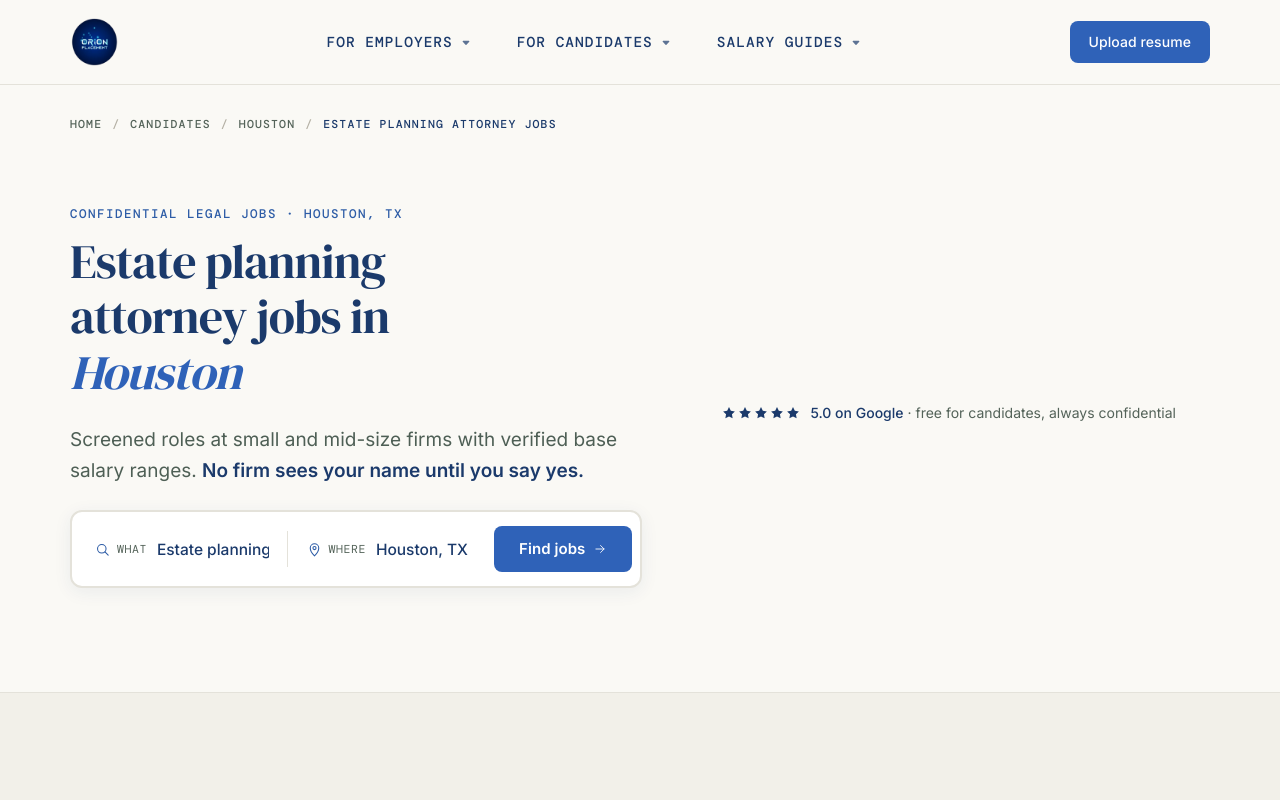
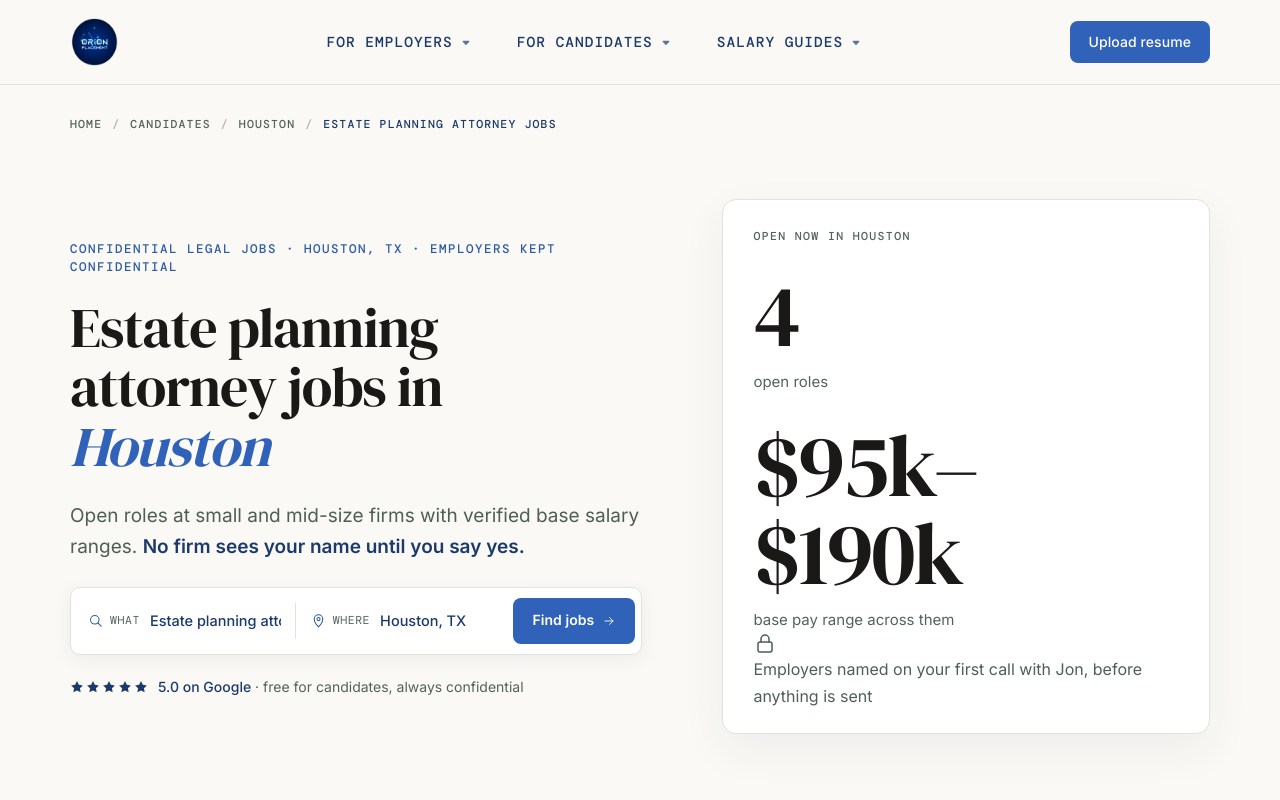
Before and after one commit to nshekhawat153-star/orientplacment2026, a Next.js app: page /jobs/estate-planning-attorney/houston-tx in a window 1280 px wide. Shown: the top 800 px of the page. Built offline with nearby package versions, Linux system fonts and the light colour scheme.

Commit message:
fix: restore hero band-card in jobs/[role]/[city] alongside dual search bar

```diff
--- a/src/app/globals.css
+++ b/src/app/globals.css
@@ -2156,3 +2156,29 @@ body.clean .reviews-sec .mark{background:none;border:0}
   background: #FCFBF7;
   box-shadow: 0 6px 20px rgba(27, 58, 107, 0.11);
 }
+
+/* Hero Search Bar Integration in 2-Column Hero */
+.hero-search-wrapper {
+  margin: 24px 0 20px;
+  max-width: 100%;
+}
+.hero-search-wrapper .search-dual-container {
+  max-width: 100%;
+  margin: 0;
+}
+.hero-search-wrapper .search-dual-bar {
+  padding: 4px 6px;
+  border-radius: 10px;
+  background: var(--white);
+  border: 1.5px solid var(--rule);
+}
+.hero-search-wrapper .search-input-group {
+  padding: 4px 10px;
+}
+.hero-search-wrapper .search-select {
+  font-size: 14.5px;
+}
+.hero-search-wrapper .search-submit-btn {
+  padding: 10px 18px;
+  font-size: 14px;
+}
--- a/src/app/jobs/[role]/[city]/client.tsx
+++ b/src/app/jobs/[role]/[city]/client.tsx
@@ -136,27 +136,54 @@ export default function JobsClient({
         ]}
       />
 
-      {/* 1. INDEED-STYLE SEARCH HERO */}
-      <section className="phero jobs-hero-indeed">
+      {/* 1. HERO WITH DUAL SEARCH & RIGHT BAND-CARD */}
+      <section className="phero jobs-hero">
         <div className="wrap">
-          <SearchHeroDual
-            currentRoleSlug={roleSlug}
-            currentCitySlug={citySlug}
-            eyebrow={`Confidential Legal Jobs · ${city.name}, ${city.state}`}
-            headline={
-              <h1>
-                {role.name} jobs in <span className="h1-accent">{city.name}</span>
-              </h1>
-            }
-            subtitle={
-              <>
-                Screened roles at small and mid-size firms with verified base salary ranges.{" "}
-                <b>No firm sees your name until you say yes.</b>
-              </>
-            }
-          />
-          <div className="hero-trust-bar-compact">
+          <div>
+            <span className="eyebrow">
+              Confidential Legal Jobs · {city.name}, {city.state} · employers kept confidential
+            </span>
+            <h1>
+              {role.name} jobs in <span className="h1-accent">{city.name}</span>
+            </h1>
+            <p className="lede">
+              Open roles at small and mid-size firms with verified base salary ranges.{" "}
+              <b>No firm sees your name until you say yes.</b>
+            </p>
+
+            {/* DUAL WHAT & WHERE SEARCH BAR */}
+            <div className="hero-search-wrapper">
+              <SearchHeroDual
+                currentRoleSlug={roleSlug}
+                currentCitySlug={citySlug}
+                buttonText="Find jobs"
+              />
+            </div>
+
             <TrustLine kind="candidate" />
+          </div>
+
+          {/* RESTORED ORIGINAL HERO BAND-CARD */}
+          <div className="band-card">
+            <h2 className="mini-h">Open now in {city.name}</h2>
+            <div className="nums">
+              <div>
+                <div className="big-num" id="n-jobs">
+                  <Mark>{String(matchingJobs.length)}</Mark>
+                </div>
+                <p className="big-num-l">open roles</p>
+              </div>
+              <div>
+                <div className="big-num" id="pay-span">
+                  <Mark>{fmt.range([lo, hi])}</Mark>
+                </div>
+                <p className="big-num-l">base pay range across them</p>
+              </div>
+            </div>
+            <p className="card-foot" id="hero-foot">
+              <Icon name="lock" className="ico" />
+              <span>Employers named on your first call with Jon, before anything is sent</span>
+            </p>
           </div>
         </div>
       </section>
```
